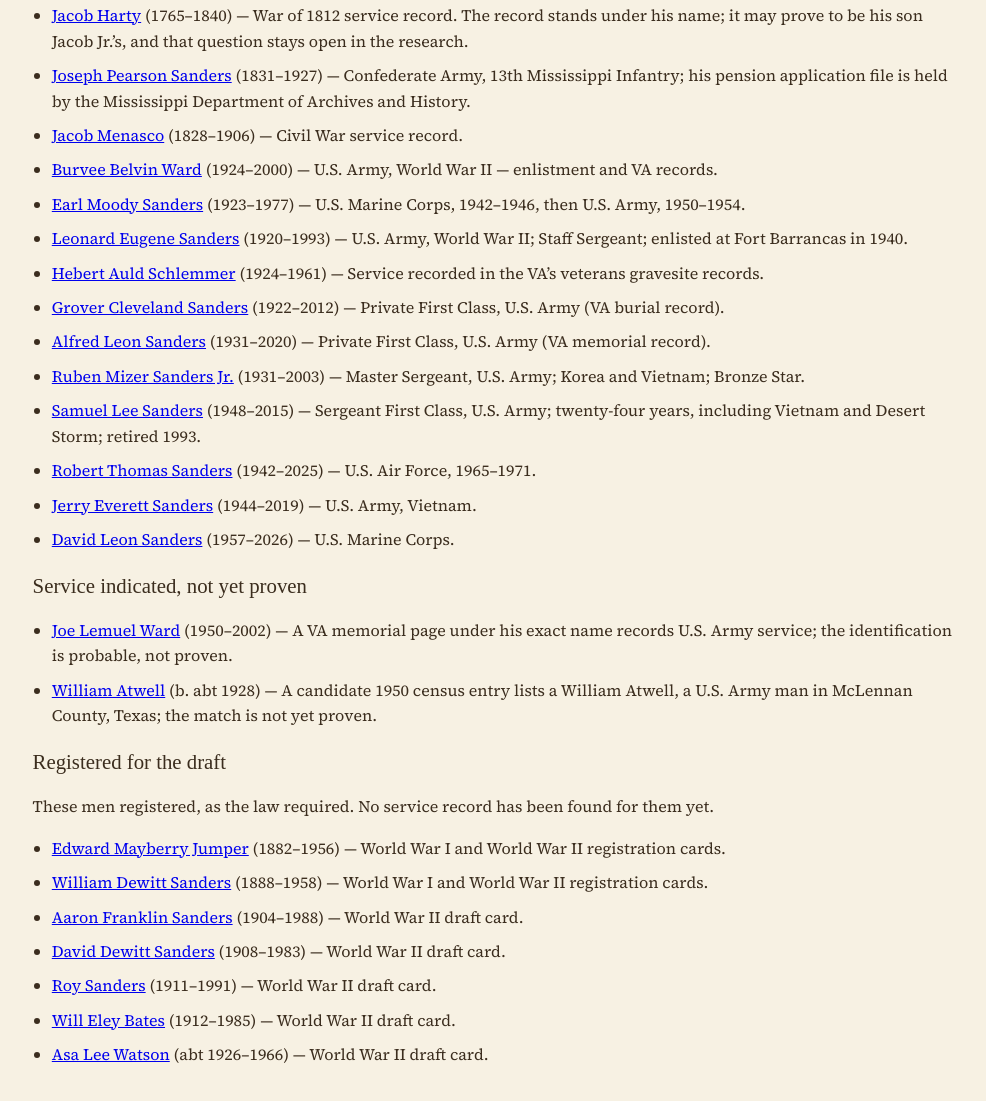
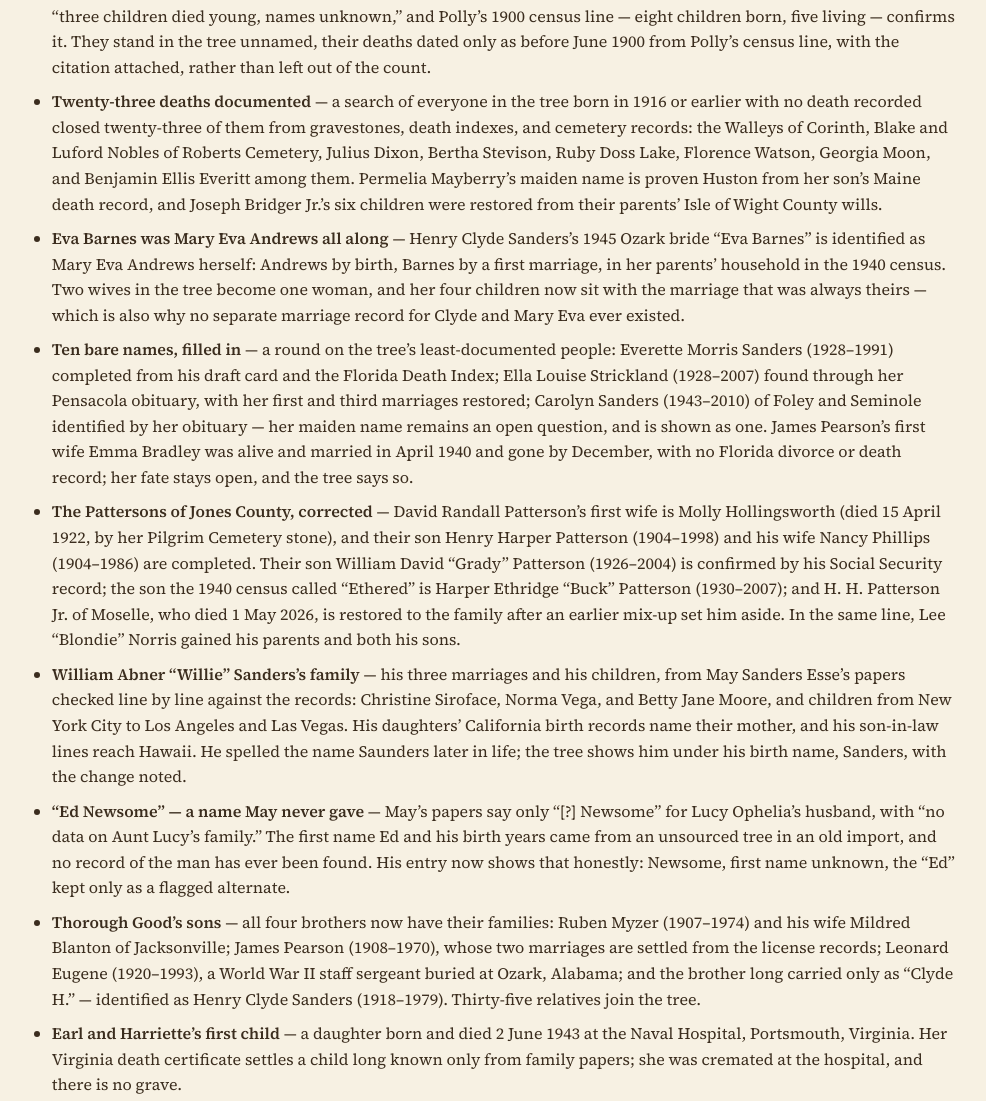
Before and after one commit to sandersfamilyroots/sandersfamilyroots.github.io, a plain HTML site: page index.html in a window 1280 px wide. Shown: the part 2687-3788 px from the top of the page, without its empty margins (145-1131 px from the left). Drawn offline with Linux system fonts and the light colour scheme; a web font is replaced by a local one.

Commit message:
Homepage: They Served moves to its own page

```diff
--- a/index.html
+++ b/index.html
@@ -26,7 +26,7 @@
   <a href="lines.html">Family Lines</a>
   <a href="people.html">People</a>
   <a href="memorials.html">Memorials</a>
-  <a href="index.html#they-served">They Served</a>
+  <a href="they-served.html">They Served</a>
   <a href="people.html#search">Search</a>
   <a href="index.html#archive">The Archive</a>
 </nav>
@@ -111,43 +111,6 @@
     </div>
   </section>
 
-  <section class="lines served" id="they-served">
-    <h2>They Served &mdash; Honoring Our Family in Uniform</h2>
-    <p class="lines-intro">Some of them answered the call in wartime, some made a career of it, and one gave twenty-four years to the Army. This section gathers every member of the family whose military service the records can show &mdash; from a War of 1812 service record and a Confederate private in the 13th Mississippi, through both World Wars, Korea, Vietnam, and Desert Storm, down to our own generation. Fourteen are confirmed so far. Two more are listed as indicated but not yet proven, and they are labeled as such &mdash; in this family, a claim doesn&rsquo;t get printed as fact until a record carries it. The men who only registered for the draft are named separately below, with respect: registration alone isn&rsquo;t service, and the list will grow as service records come to light. If you hold a discharge paper, a service photograph, or a story that belongs here, the family wants to see it.</p>
-    <ul class="finds">
-      <li><a href="person.html?id=I29333688859">Jacob Harty</a> (1765&ndash;1840) &mdash; War of 1812 service record. The record stands under his name; it may prove to be his son Jacob Jr.&rsquo;s, and that question stays open in the research.</li>
-      <li><a href="person.html?id=I18109010281">Joseph Pearson Sanders</a> (1831&ndash;1927) &mdash; Confederate Army, 13th Mississippi Infantry; his pension application file is held by the Mississippi Department of Archives and History.</li>
-      <li><a href="person.html?id=I18109010252">Jacob Menasco</a> (1828&ndash;1906) &mdash; Civil War service record.</li>
-      <li><a href="person.html?id=I18109010221">Burvee Belvin Ward</a> (1924&ndash;2000) &mdash; U.S. Army, World War II &mdash; enlistment and VA records.</li>
-      <li><a href="person.html?id=I18109014900">Earl Moody Sanders</a> (1923&ndash;1977) &mdash; U.S. Marine Corps, 1942&ndash;1946, then U.S. Army, 1950&ndash;1954.</li>
-      <li><a href="person.html?id=I29333121520">Leonard Eugene Sanders</a> (1920&ndash;1993) &mdash; U.S. Army, World War II; Staff Sergeant; enlisted at Fort Barrancas in 1940.</li>
-      <li><a href="person.html?id=I29335160444">Hebert Auld Schlemmer</a> (1924&ndash;1961) &mdash; Service recorded in the VA&rsquo;s veterans gravesite records.</li>
-      <li><a href="person.html?id=I29335948129">Grover Cleveland Sanders</a> (1922&ndash;2012) &mdash; Private First Class, U.S. Army (VA burial record).</li>
-      <li><a href="person.html?id=I29337205263">Alfred Leon Sanders</a> (1931&ndash;2020) &mdash; Private First Class, U.S. Army (VA memorial record).</li>
-      <li><a href="person.html?id=I29338000106">Ruben Mizer Sanders Jr.</a> (1931&ndash;2003) &mdash; Master Sergeant, U.S. Army; Korea and Vietnam; Bronze Star.</li>
-      <li><a href="person.html?id=I29332970456">Samuel Lee Sanders</a> (1948&ndash;2015) &mdash; Sergeant First Class, U.S. Army; twenty-four years, including Vietnam and Desert Storm; retired 1993.</li>
-      <li><a href="person.html?id=I252465971461">Robert Thomas Sanders</a> (1942&ndash;2025) &mdash; U.S. Air Force, 1965&ndash;1971.</li>
-      <li><a href="person.html?id=I250158809689">Jerry Everett Sanders</a> (1944&ndash;2019) &mdash; U.S. Army, Vietnam.</li>
-      <li><a href="person.html?id=I29337205382">David Leon Sanders</a> (1957&ndash;2026) &mdash; U.S. Marine Corps.</li>
-    </ul>
-    <h3>Service indicated, not yet proven</h3>
-    <ul class="finds">
-      <li><a href="person.html?id=I252465971480">Joe Lemuel Ward</a> (1950&ndash;2002) &mdash; A VA memorial page under his exact name records U.S. Army service; the identification is probable, not proven.</li>
-      <li><a href="person.html?id=I29338000044">William Atwell</a> (b. abt 1928) &mdash; A candidate 1950 census entry lists a William Atwell, a U.S. Army man in McLennan County, Texas; the match is not yet proven.</li>
-    </ul>
-    <h3>Registered for the draft</h3>
-    <p class="lines-intro">These men registered, as the law required. No service record has been found for them yet.</p>
-    <ul class="finds">
-      <li><a href="person.html?id=I18109010223">Edward Mayberry Jumper</a> (1882&ndash;1956) &mdash; World War I and World War II registration cards.</li>
-      <li><a href="person.html?id=I18109010233">William Dewitt Sanders</a> (1888&ndash;1958) &mdash; World War I and World War II registration cards.</li>
-      <li><a href="person.html?id=I29333256639">Aaron Franklin Sanders</a> (1904&ndash;1988) &mdash; World War II draft card.</li>
-      <li><a href="person.html?id=I18109010275">David Dewitt Sanders</a> (1908&ndash;1983) &mdash; World War II draft card.</li>
-      <li><a href="person.html?id=I18109010290">Roy Sanders</a> (1911&ndash;1991) &mdash; World War II draft card.</li>
-      <li><a href="person.html?id=I29333612146">Will Eley Bates</a> (1912&ndash;1985) &mdash; World War II draft card.</li>
-      <li><a href="person.html?id=I18109015744">Asa Lee Watson</a> (abt 1926&ndash;1966) &mdash; World War II draft card.</li>
-    </ul>
-  </section>
-
   <section class="latest" id="born-today" hidden>
     <h2>Born on This Day</h2>
     <p class="born-today-date"></p>
```
